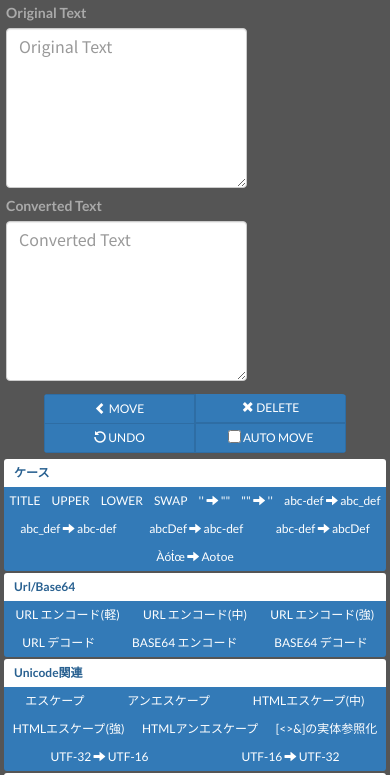
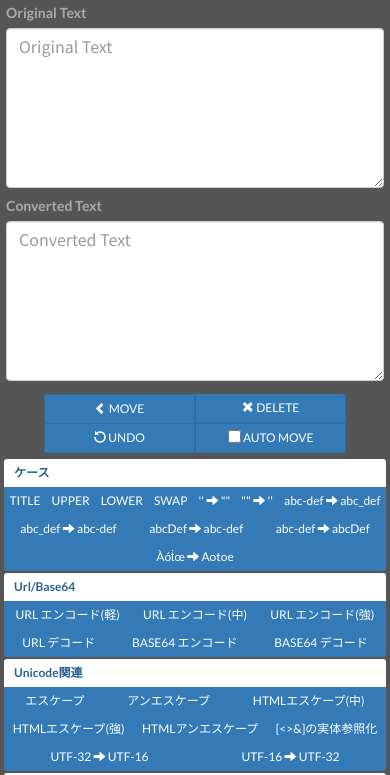
Before and after one commit to ichimonji/textConvertor, a plain HTML site: page index.html in a window 390 px wide. Shown: the part 33-808 px from the top of the page. Drawn offline with nearby package versions, Linux system fonts and the light colour scheme.

Commit message:
微調整

```diff
--- a/css/common.styl
+++ b/css/common.styl
@@ -197,7 +197,7 @@ h1, h2, h3
     flex-direction: column
     align-items: stretch
     &-text textarea
-      width: auto
+      width: 100%
       height: 160px
     &-button
       width: 100%
```
Also changed, not shown: css/common.css.
